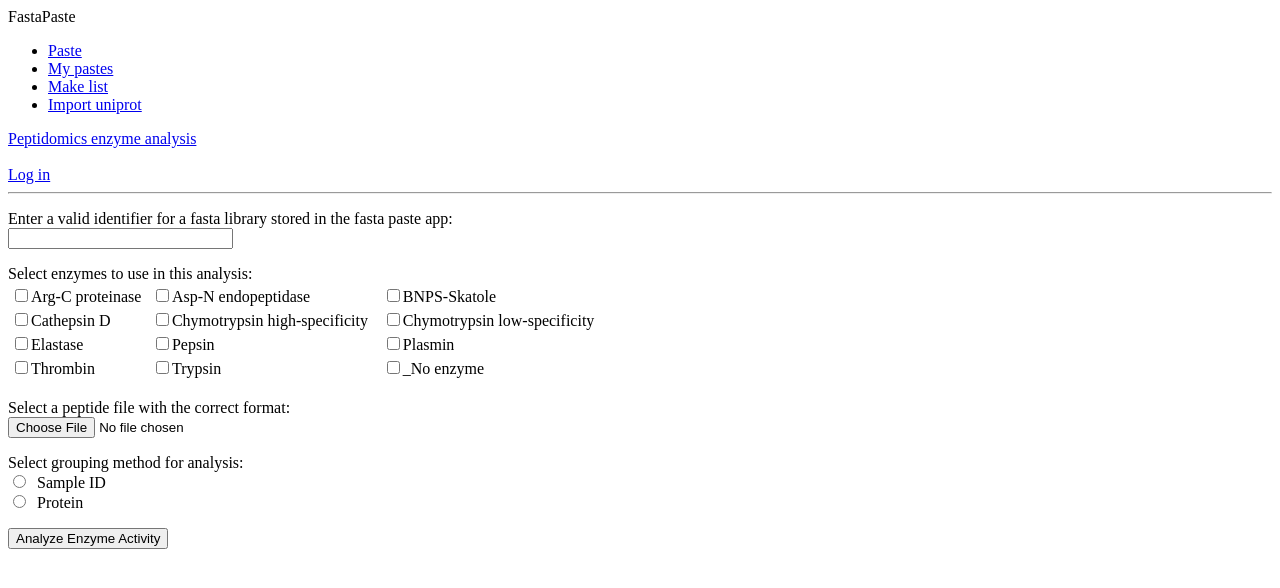
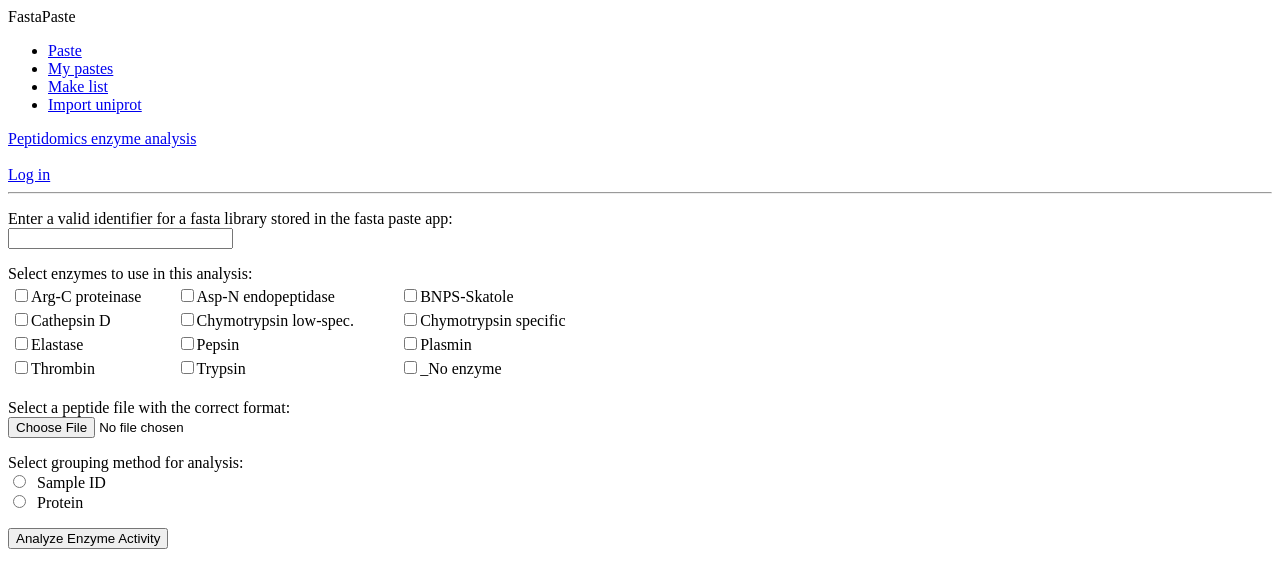
Before and after one commit to eparker05/fpaste, a Flask app: page /enzyme_analysis in a window 1280 px wide. Shown: the top 588 px of the page. Run offline with Flask 2, Linux system fonts and the light colour scheme; some libraries are stand-ins or nearby versions.

```diff
--- a/fpaste/PeptidomicsEnzymeEstimator.py
+++ b/fpaste/PeptidomicsEnzymeEstimator.py
@@ -10,8 +10,8 @@ import re
 _el = { "Arg-C proteinase":                r'([A-Z_]R[A-Z][A-Z_])',
         "Asp-N endopeptidase":             r'([A-Z_][A-Z]D[A-Z_])',
         "BNPS-Skatole":                    r'([A-Z_]W[A-Z][A-Z_])',
-        "Chymotrypsin low-specificity":    r'([A-Z_][LYF][A-OQ-Z][A-Z_]|[A-Z_]W[A-LNOQ-Z][A-Z_]|[A-Z_]M[A-OQ-W][A-Z_]|[A-Z_]H[B-OQ-W][A-Z_])',
-        "Chymotrypsin high-specificity":   r'([A-Z_][YF][A-OQ-Z][A-Z_]|[A-Z_]W[A-LNOQ-Z][A-Z_])',
+        "Chymotrypsin specific":    r'([A-Z_][LYF][A-OQ-Z][A-Z_]|[A-Z_]W[A-LNOQ-Z][A-Z_]|[A-Z_]M[A-OQ-W][A-Z_]|[A-Z_]H[B-OQ-W][A-Z_])',
+        "Chymotrypsin low-spec.":   r'([A-Z_][YF][A-OQ-Z][A-Z_]|[A-Z_]W[A-LNOQ-Z][A-Z_])',
         "Pepsin":                          r'([A-Z_][FWYL][A-Z][A-Z_]|[A-Z_][A-Z][FWYL][A-Z_])',
         "Plasmin":                         r'([A-Z_][KR][A-Z][A-Z_])',
         "Cathepsin D":                     r'([A-Z_][AVLIPMFW][AVLIPMF][A-Z_])',
--- a/fpaste/templates/login.html
+++ b/fpaste/templates/login.html
@@ -19,6 +19,6 @@
     <span style="color: red;">[{{error}}]</span>
     {% endfor %}
 </p>
-<input type="submit" value="Load FASTA"></p>
+<input type="submit" value="Log in"></p>
 </form>
 {% endblock %}
--- a/fpaste/views.py
+++ b/fpaste/views.py
@@ -102,6 +102,7 @@ def import_uniprot():
         idCode = urlsafe_b64encode(sha256(user.nickname+str(random())+str(random())).digest())[0:20]
         newFastaList = models.FastaList(accessCode = idCode, user_id = user.id, added = datetime.utcnow())
         db.session.add(newFastaList)
+        flash("New fasta library {} has been added".format(idCode))
         for id in ids:
             uniprotOutput = ior.get_uniprot_protein_info(id, cutSignalSequence=cutSignalSeq)
             if not uniprotOutput["success"]:
@@ -115,6 +116,7 @@ def import_uniprot():
                     newFastaList.fastas.append(fastaObj)
                     db.session.add(fastaObj)
             db.session.commit()
+        return redirect('/my_activity')
     return render_template('make_list_uniprot.html', form=form)
 
 
@@ -256,7 +258,9 @@ def enzyme_analysis():
         #User input:
         processSuccessful = True
         inputEnzymeList = form.selectedEnzymes.data
-        peptideCsv = form.peptideCsv.data
+        if len(inputEnzymeList) == 0:
+            inputEnzymeList = ["_No enzyme"]
+	peptideCsv = form.peptideCsv.data
         fastaString = form.fastaPlasteLibrary.data
         analysisType = form.analysisType.data
 
```
Also changed, not shown: app.db.
